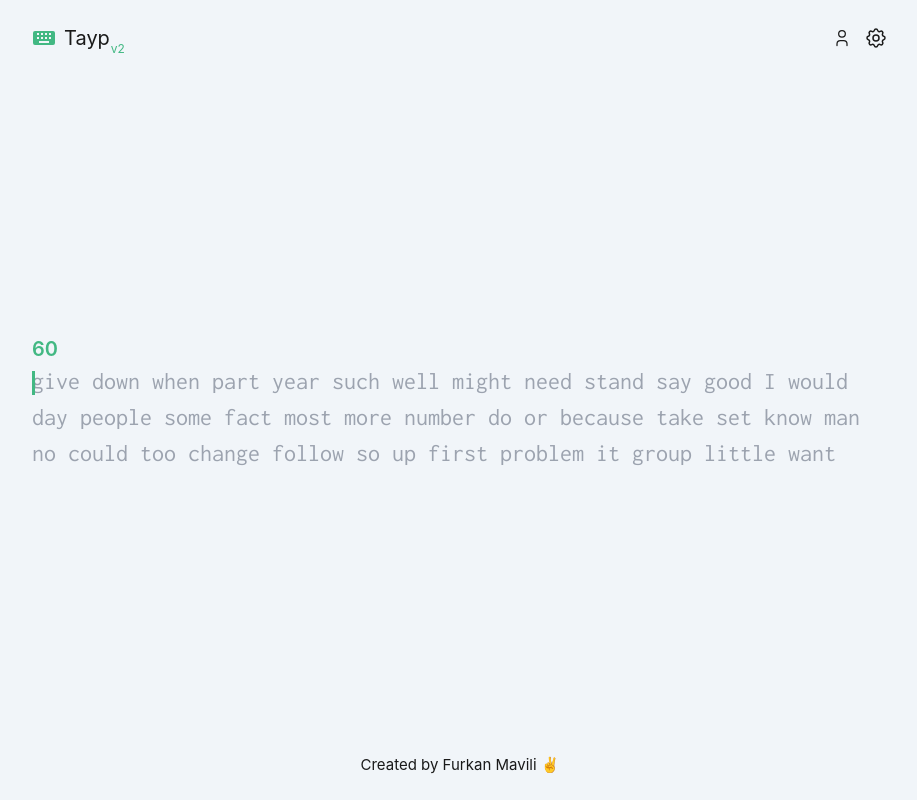
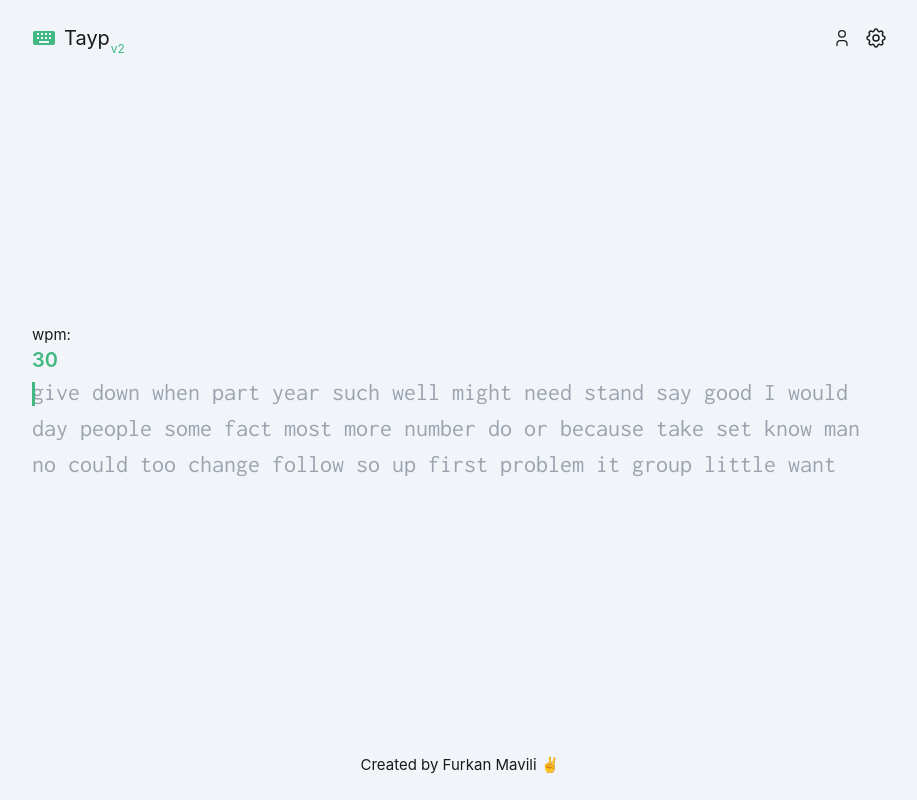
Before and after one commit to furkanmavili/tayp-v2, a Vue app: page / in a window 1280 px wide. Shown: the whole page, without its empty margins (180-1097 px from the left). Built offline with nearby package versions, Linux system fonts and the light colour scheme.

Commit message:
refactor: update logic

```diff
--- a/src/components/Playground.vue
+++ b/src/components/Playground.vue
@@ -8,30 +8,25 @@ const LETTER_HEIGHT = 36;
 const IGNORE_KEYS = ["Shift", "CapsLock", "Tab", "Enter", "Alt"];
 const CORRECT_CLASS = "text-gray-950 dark:text-slate-100".split(" ");
 const WRONG_CLASS = "text-red-400 border-red-400".split(" ");
+const TIMER_INITIAL = 30;
+const CURSOR_TOP_PADDING = 8;
+const TOTAL_WORD = 300;
 
 const words = ref([]);
 const cursor = ref(0);
-const listRef = ref(null);
+const letterRefs = ref([]);
 const cursorLeft = ref(0); // cursor left offset
-const cursorTop = ref(8); // cursor top offset
+const cursorTop = ref(CURSOR_TOP_PADDING); // cursor top offset
 const wordRefs = ref([]); // takes all word divs ref
-const letterRefs = ref([]);
 const startTimer = ref(false);
-const timer = ref(60);
-
-const result = ref({
-  correct: 0,
-  wrong: 0,
-  wpm: null,
-  raw_wpm: null,
-});
+const timer = ref(TIMER_INITIAL);
 
 const scoreStore = useScoreStore();
 const languageStore = useLanguageStore();
 languageStore.$subscribe(
   async (mutation, state) => {
     const json = await importWords(state.selectedLanguage);
-    words.value = getRandomWords(json.words, 300);
+    words.value = getRandomWords(json.words, TOTAL_WORD);
   },
   { detached: true }
 );
@@ -51,6 +46,7 @@ const splittedWords = computed(() => {
 // it keeps track of current word index
 const currentWordIndex = computed(() => {
   let emptyCount = 0;
+
   splittedWords.value.slice(0, cursor.value).forEach((item) => {
     if (item === " ") emptyCount++;
   });
@@ -58,7 +54,7 @@ const currentWordIndex = computed(() => {
 });
 
 const currentLetter = computed(() => {
-  return Array.from(listRef.value.querySelectorAll(".letter"))[cursor.value];
+  return letterRefs.value[cursor.value];
 });
 
 // returns array of words with letters; [['h', 'e', 'l', 'l', 'o', '&nbsp;']]
@@ -68,21 +64,17 @@ const parsedWords = computed(() => {
 
 onMounted(async () => {
   const json = await importWords(languageStore.selectedLanguage);
-  words.value = getRandomWords(json.words, 300);
+  words.value = getRandomWords(json.words, TOTAL_WORD);
   // TODO: find a way to remove this listener on unmount
-  console.log("added listener");
   window.addEventListener("keydown", (e) => {
     if (IGNORE_KEYS.includes(e.key)) return;
-    // if (e.ctrlKey && e.key === "Backspace") {
-    //   cursor.value -= cursor.value - splittedWords.value.slice(0, cursor.value).lastIndexOf(" ") - 2;
-    // }
     if (e.key === "Backspace") {
       if (cursor.value === 0) return;
       cursor.value--;
       clearClasses();
     } else {
       if (!startTimer.value) {
-        startTimer.value = !startTimer.value;
+        startTimer.value = true;
       }
       if (cursor.value > splittedWords.value.length) return;
       // if (splittedWords.value[cursor.value] === " " && e.key !== " ") return;
@@ -101,6 +93,7 @@ onMounted(async () => {
 });
 
 onBeforeUpdate(() => {
+  letterRefs.value = [];
   wordRefs.value = [];
 });
 
@@ -108,42 +101,66 @@ watch(cursor, (newCursor, _) => {
   const currentWord = wordRefs.value[currentWordIndex.value];
   const wordOffsetLeft = currentWord.offsetLeft;
   const wordOffsetTop = currentWord.offsetTop;
-  const currentLetter = Array.from(listRef.value.querySelectorAll(".letter"))[newCursor];
   // letters left offset always relative to parent word div, so we need to calculate with
   // current word left offset + current letter left offset
-  cursorLeft.value = currentLetter.offsetLeft + wordOffsetLeft;
+  cursorLeft.value = currentLetter.value.offsetLeft + wordOffsetLeft;
 
   // if word is on first row
   if (wordOffsetTop === 0) {
-    cursorTop.value = wordOffsetTop + 8;
+    cursorTop.value = wordOffsetTop + CURSOR_TOP_PADDING;
   } else {
-    cursorTop.value = currentLetter.offsetTop + wordOffsetTop + 8;
+    cursorTop.value = currentLetter.value.offsetTop + wordOffsetTop + CURSOR_TOP_PADDING;
   }
   // if cursor on begining of last row, delete first row
-  if (wordOffsetTop === LETTER_HEIGHT * 2 && wordOffsetLeft === 0 && currentLetter.offsetLeft === 0) {
+  if (wordOffsetTop === LETTER_HEIGHT * 2 && wordOffsetLeft === 0 && currentLetter.value.offsetLeft === 0) {
     const reversedWordRefs = wordRefs.value.reverse();
     for (let i = 0; i < reversedWordRefs.length; i++) {
       if (reversedWordRefs[i].offsetTop === 0) {
         reversedWordRefs[i].style.display = "none";
-        cursorTop.value = LETTER_HEIGHT + 8;
+        cursorTop.value = LETTER_HEIGHT + CURSOR_TOP_PADDING;
       }
     }
   }
 });
 
 watch(startTimer, () => {
+  if (!startTimer.value) return;
   timer.value -= 1;
-  const interval = setInterval(() => {
-    console.log(timer.value);
+  const interval = setInterval(async () => {
+    if (!startTimer.value) {
+      clearInterval(interval);
+      return;
+    }
     if (timer.value === 0) {
-      console.log("correct:", scoreStore.correct);
-      console.log("wrong:", scoreStore.wrong);
+      onFinish();
+      await restart();
       clearInterval(interval);
       return;
     }
     timer.value -= 1;
   }, 1000);
 });
+
+function onFinish() {
+  const wpm = ((scoreStore.correct / 5) * 60) / TIMER_INITIAL;
+  scoreStore.setWpm(wpm);
+  scoreStore.setShowResults(true);
+}
+
+async function restart() {
+  startTimer.value = false;
+  scoreStore.reset();
+  timer.value = TIMER_INITIAL;
+  const json = await importWords(languageStore.selectedLanguage);
+  words.value = getRandomWords(json.words, TOTAL_WORD);
+  cursor.value = 0;
+  wordRefs.value.forEach((word) => {
+    word.style.display = "flex";
+  });
+  letterRefs.value.forEach((letter) => {
+    letter.classList.remove(...CORRECT_CLASS, ...WRONG_CLASS);
+  });
+}
 
 function clearClasses() {
   currentLetter.value.classList.remove(...CORRECT_CLASS, ...WRONG_CLASS);
@@ -152,10 +169,10 @@ function clearClasses() {
 
 <template>
   <div>
+    <div>wpm:{{ scoreStore.wpm }}</div>
     <!-- <div @click="store.changeLanguage('turkish')">change to tr</div> -->
     <div class="text-primary font-semibold text-xl">{{ timer }}</div>
     <div
-      :ref="(el) => (listRef = el)"
       id="words"
       :style="{ height: LETTER_HEIGHT * 3 + 'px' }"
       class="flex flex-wrap text-2xl select-none leading-normal overflow-hidden"
@@ -169,7 +186,17 @@ function clearClasses() {
         class="word flex text-gray-400"
         v-for="(word, index) in parsedWords"
       >
-        <div class="letter" v-for="letter in word" v-html="letter"></div>
+        <div
+          class="letter"
+          v-for="(letter, letterIndex) in word"
+          :ref="
+            (el) => {
+              const lindex = parsedWords.slice(0, index).reduce((total, ch) => (total += ch.length), 0) + letterIndex;
+              letterRefs[lindex] = el;
+            }
+          "
+          v-html="letter"
+        ></div>
       </div>
       <div
         class="cursor absolute animate-none"
@@ -180,6 +207,7 @@ function clearClasses() {
           display: cursor === parsedWords.length ? 'none' : 'block',
         }"
       ></div>
+      <button @click="">Retry</button>
     </div>
   </div>
 </template>
```
